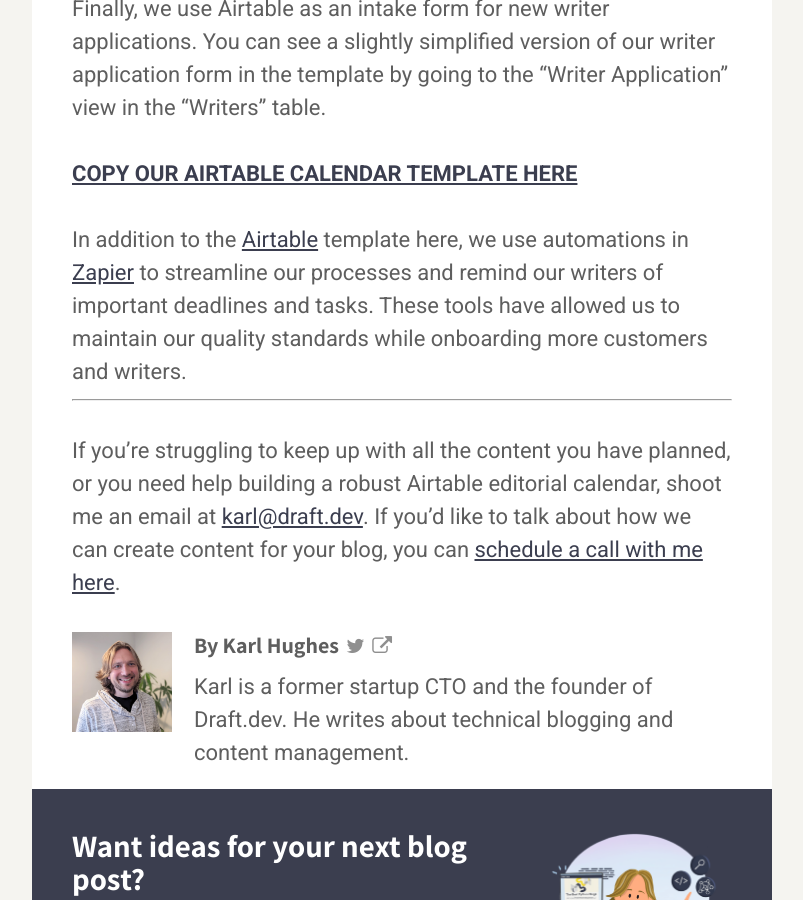
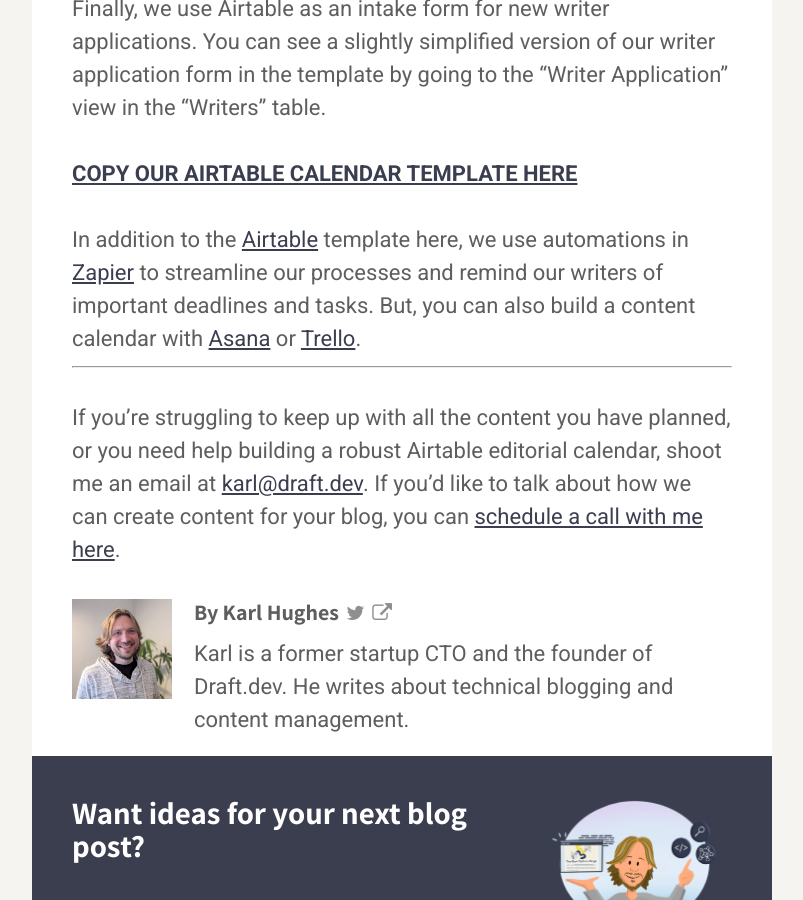
Before and after one commit to karllhughes/learn, a Jekyll site: the page built from _posts/2020-11-08-airtable-publishing-calendar.md, in a window 1280 px wide and 900 px high, scrolled down 7230 px. Shown: the whole window, without its empty margins (238-1041 px from the left). Built offline with Jekyll 4.4.1, drawn with Linux system fonts in a browser that asks for light colours; a script that is not in the unit is left out.

Commit message:
Update Posts “2020-11-08-airtable-publishing-calendar”

```diff
--- a/_posts/2020-11-08-airtable-publishing-calendar.md
+++ b/_posts/2020-11-08-airtable-publishing-calendar.md
@@ -88,7 +88,7 @@
 
 **[COPY OUR AIRTABLE CALENDAR TEMPLATE HERE](https://pcto.co/publishing-calendar)**
 
-In addition to the [Airtable](https://airtable.com/invite/r/4EaSmQNr) template here, we use automations in [Zapier](https://zapier.com/) to streamline our processes and remind our writers of important deadlines and tasks. These tools have allowed us to maintain our quality standards while onboarding more customers and writers.
+In addition to the [Airtable](https://airtable.com/invite/r/4EaSmQNr) template here, we use automations in [Zapier](https://zapier.com/) to streamline our processes and remind our writers of important deadlines and tasks. But, you can also build a content calendar with [Asana](https://thisisgoodmarketing.com/blog/asana-content-calendar) or [Trello](https://thisisgoodmarketing.com/blog/trello-content-calendar).
 
 - - -
 
```
